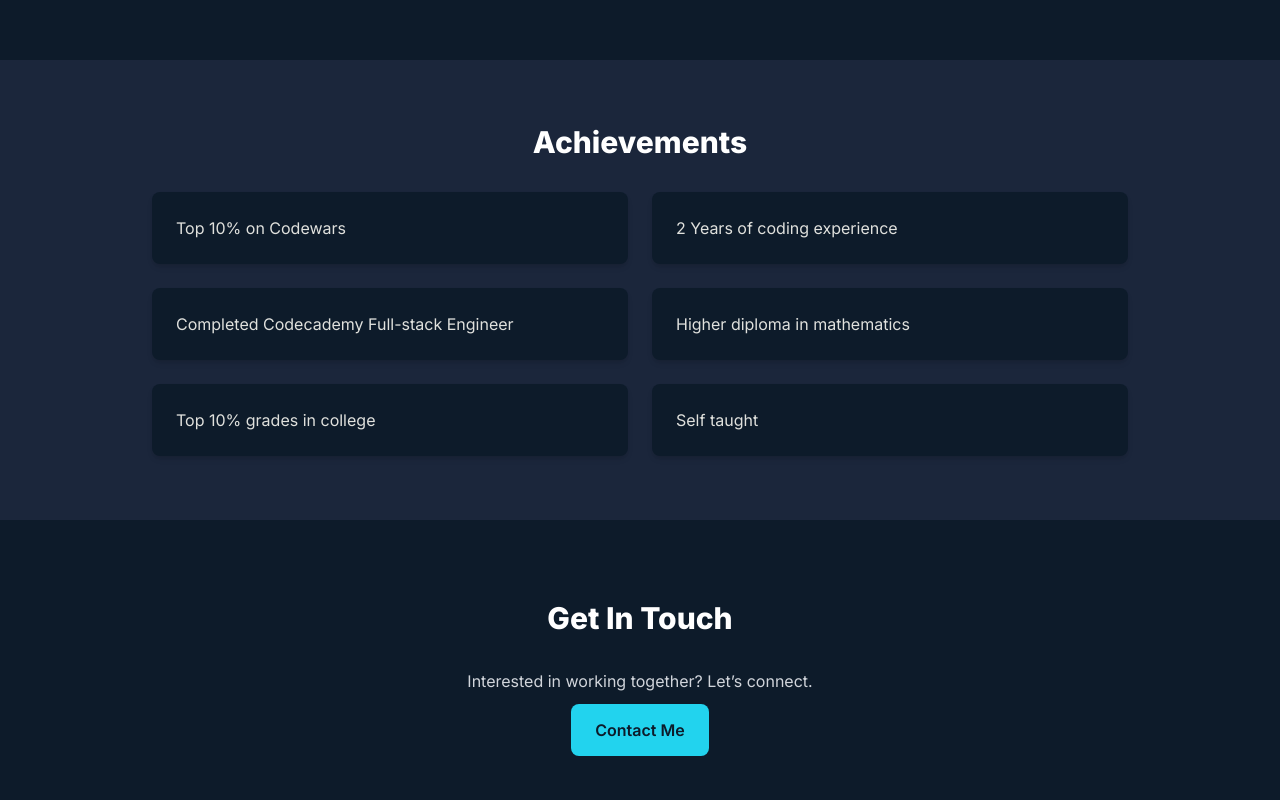
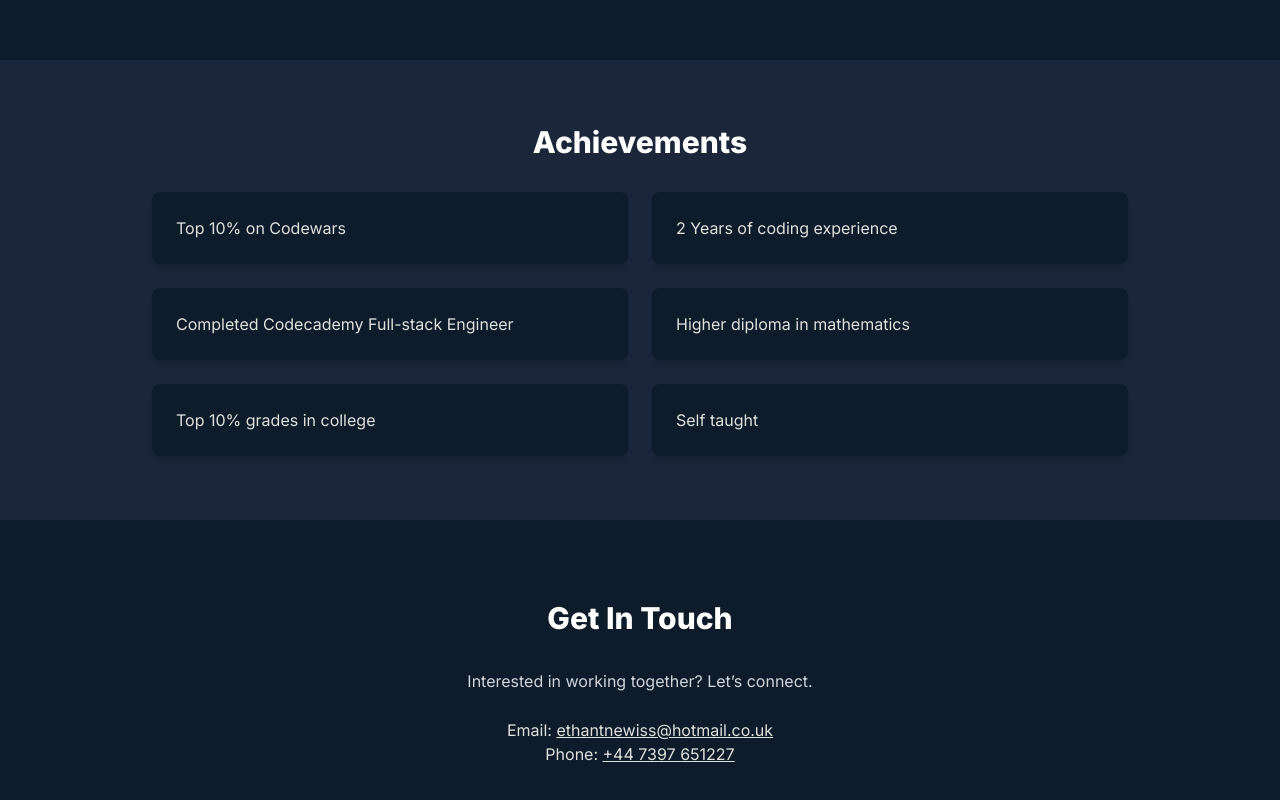
Before and after one commit to Ballchinian/portfolio, a React (Vite) app: page / in a window 1280 px wide. Shown: the part 2620-3420 px from the top of the page. Built offline with nearby package versions, Linux system fonts and the light colour scheme.

Commit message:
added footer for contact info

```diff
--- a/src/components/Contact.jsx
+++ b/src/components/Contact.jsx
@@ -7,9 +7,8 @@ export default function Contact() {
       <p className={paragraphBase + " mb-6"}>
         Interested in working together? Let’s connect.
       </p>
-      <a href="mailto:youremail@example.com" className={buttonBase}>
-        Contact Me
-      </a>
+      <p>Email: <a href="mailto:ethantnewiss@hotmail.co.uk" className="underline">ethantnewiss@hotmail.co.uk</a></p>
+      <p>Phone: <a href="tel:+447397651227" className="underline">+44 7397 651227</a></p>
     </section>
   );
 }
```
